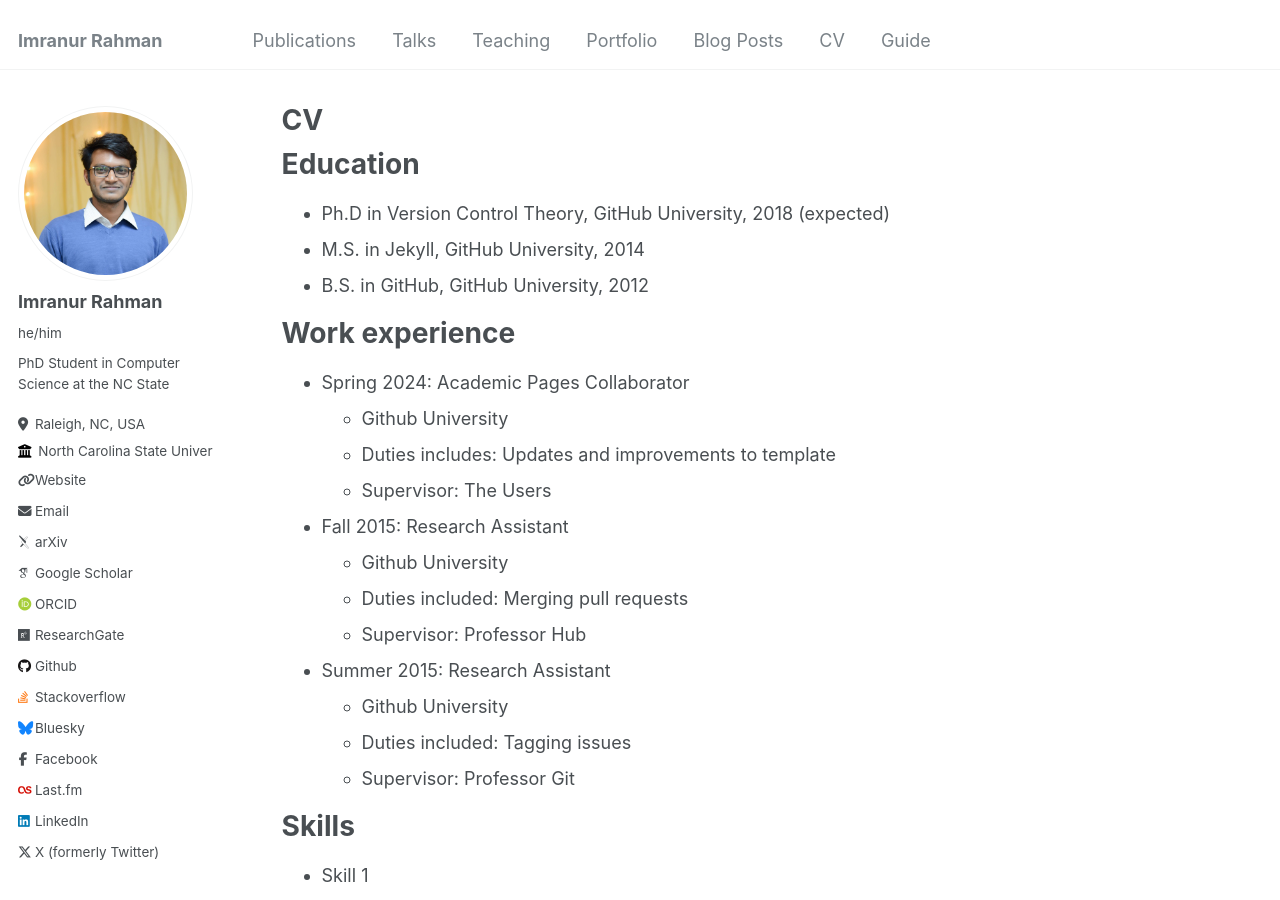
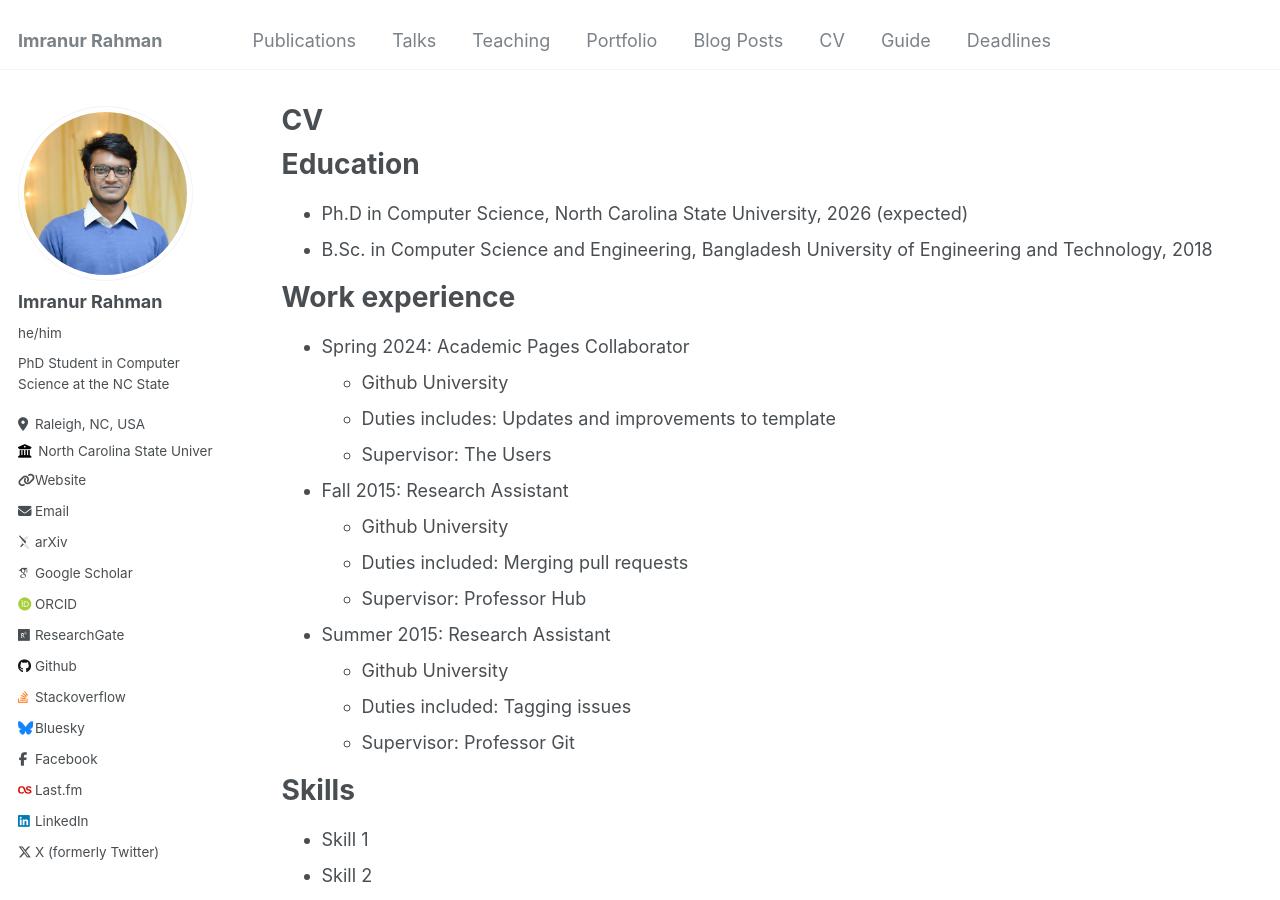
Before and after one commit to imranur-rahman/imranur-rahman.github.io, a Jekyll site: the page built from _pages/cv.md, in a window 1280 px wide and 900 px high. Built offline with Jekyll 4.4.1, drawn with Linux system fonts in a browser that asks for light colours; some web fonts are replaced.

Commit message:
Added a new page deadlines and added the menu in navigation bar.

```diff
--- a/_data/navigation.yml
+++ b/_data/navigation.yml
@@ -20,3 +20,6 @@
 
   - title: "Guide"
     url: /markdown/
+
+  - title: "Deadlines"
+    url: /deadlines/
--- a/_pages/cv.md
+++ b/_pages/cv.md
@@ -11,9 +11,9 @@
 
 Education
 ======
-* Ph.D in Version Control Theory, GitHub University, 2018 (expected)
-* M.S. in Jekyll, GitHub University, 2014
-* B.S. in GitHub, GitHub University, 2012
+* Ph.D in Computer Science, North Carolina State University, 2026 (expected)
+<!-- * M.S. in Jekyll, GitHub University, 2014 -->
+* B.Sc. in Computer Science and Engineering, Bangladesh University of Engineering and Technology, 2018
 
 Work experience
 ======
```
Also changed, not shown: _pages/deadlines.md (added, +24 -0 lines).
